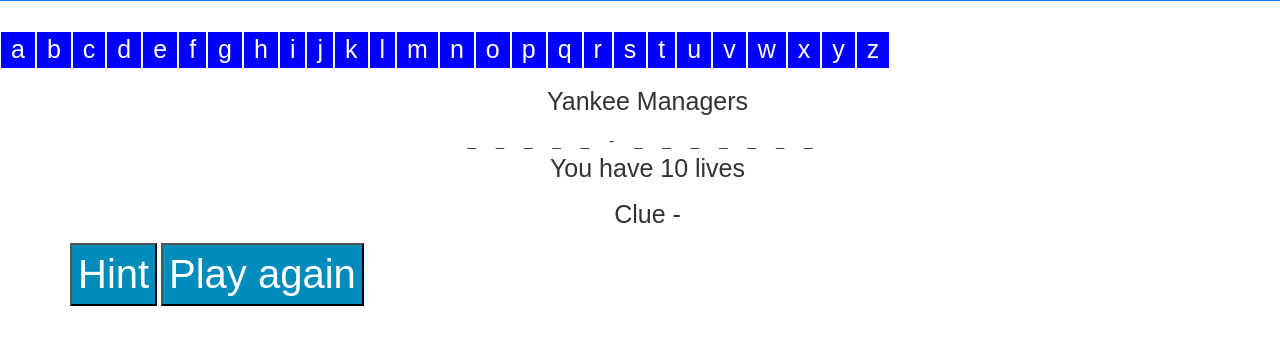
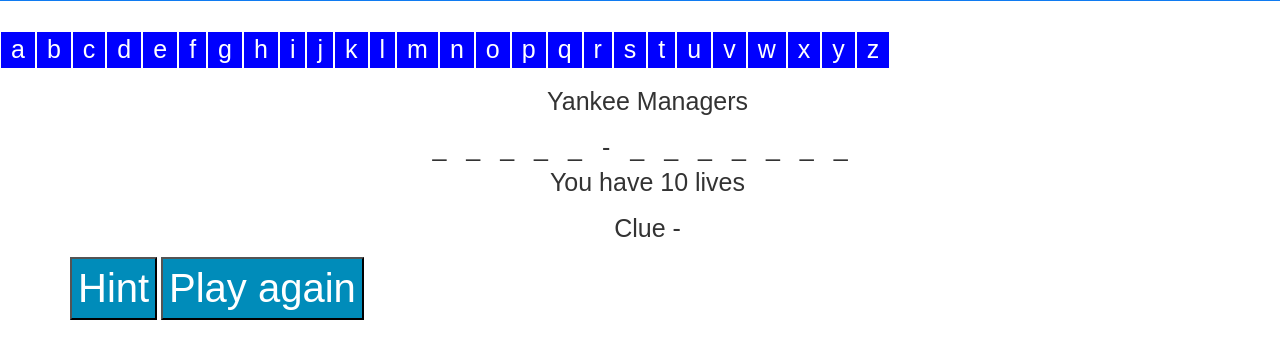
Before and after one commit to MMagnani5/week-3-game, a PHP site: page / in a window 1280 px wide. Shown: the part 292-651 px from the top of the page. Run offline with PHP 8.4, Linux system fonts and the light colour scheme.

Commit message:
made small css changes

```diff
--- a/assets/css/style.css
+++ b/assets/css/style.css
@@ -70,7 +70,7 @@
   margin: 0;
   display: inline-block;
   padding: 0 10px;
-  font-size:15px;
+  font-size:25px;
 }
 #catagoryName{
   font-size: 25px;
```
Also changed, not shown: assets/javascript/game.js (+5 -5 lines).
